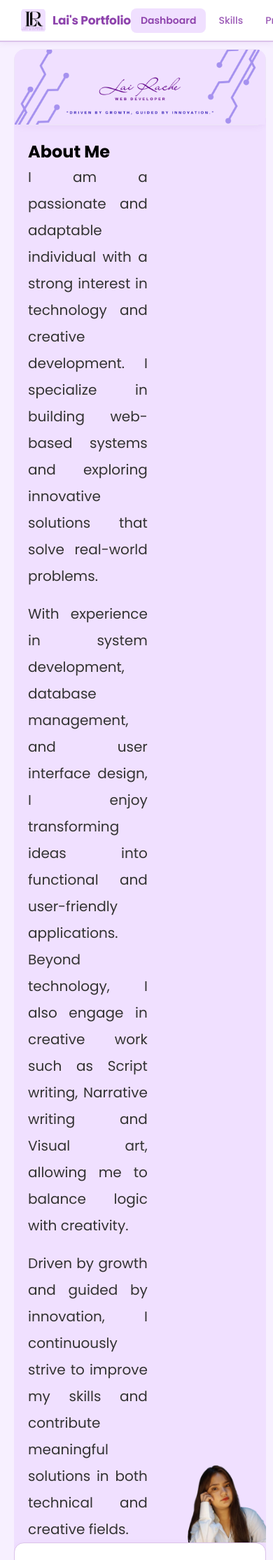
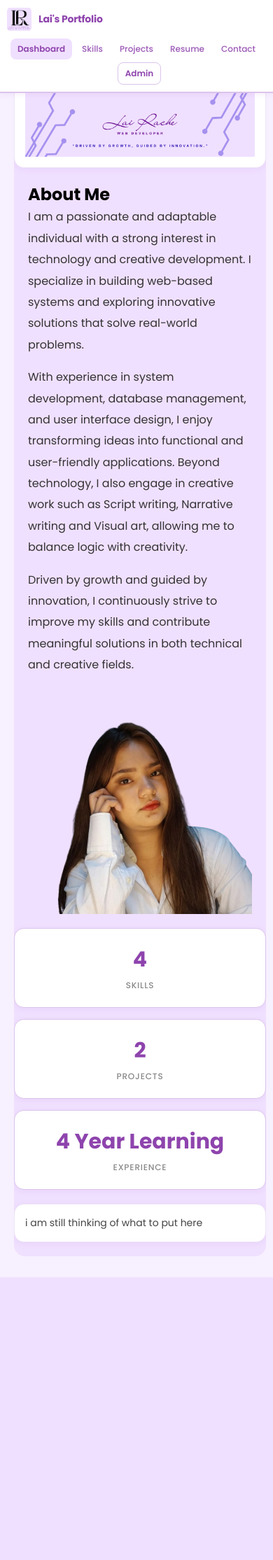
Before and after one commit to yanelledelrosario/portfolio-lai, a PHP site: page / in a window 390 px wide. Shown: the top 2229 px of the page at 70% size. After the commit the page ends 1825 px from the top, so only its background shows below. Run offline with PHP 8.4, Linux system fonts and the light colour scheme.

Commit message:
mobile: lai_portfolio

```diff
--- a/assets/style.css
+++ b/assets/style.css
@@ -83,8 +83,7 @@ body { background: #f7f0ff; min-height: 100vh; }
 
 /* ── MAIN CONTENT ────────────────────────── */
 .main-content {
-    margin-top: 60px;
-    padding: 10px;
+    padding: 20px 10px 10px;
     min-height: calc(100vh - 60px);
 }
 
@@ -1007,3 +1006,154 @@ tbody td {
     font-weight: 600;
     cursor: pointer;
 }
+
+/* ============================= */
+/* 📱 TABLET (768px and below) */
+/* ============================= */
+@media (max-width: 768px) {
+
+    .topbar {
+        padding: 0 15px;
+        height: auto;
+        flex-wrap: wrap;
+        gap: 10px;
+    }
+
+    .topbar-menu {
+        flex-wrap: wrap;
+        justify-content: center;
+        width: 100%;
+    }
+
+    .main-content {
+        margin-top: 100px;
+        padding: 10px 10px;
+    }
+
+    .section {
+        padding: 15px;
+    }
+
+    .section h2 {
+        font-size: 22px;
+    }
+
+    .section p {
+        font-size: 15px;
+    }
+
+    /* HERO SECTION */
+    .hero-body {
+        flex-direction: column;
+        padding: 20px;
+        gap: 20px;
+    }
+
+    .hero-photo {
+        width: 100%;
+    }
+
+    .hero-bio p {
+        font-size: 16px;
+        text-align: left;
+    }
+
+    /* CONTACT */
+    .contact-wrapper {
+        grid-template-columns: 1fr;
+        gap: 20px;
+    }
+
+    /* STATS */
+    .stats-row {
+        grid-template-columns: 1fr;
+    }
+}
+
+
+/* ============================= */
+/* 📱 MOBILE (480px and below) */
+/* ============================= */
+@media (max-width: 480px) {
+
+    .topbar {
+        padding: 10px;
+    }
+
+    .logo-text {
+        font-size: 14px;
+    }
+
+    .topbar-menu li {
+        font-size: 12px;
+        padding: 6px 10px;
+    }
+
+    .section h2 {
+        font-size: 18px;
+    }
+
+    .section p {
+        font-size: 14px;
+    }
+
+    /* TIMELINE (RESUME) */
+    .timeline-item {
+        flex-direction: column;
+        gap: 8px;
+    }
+
+    .timeline-role {
+        font-size: 14px;
+        flex-wrap: wrap;
+    }
+
+    .timeline-meta {
+        font-size: 11px;
+    }
+
+    .timeline-desc {
+        font-size: 12px;
+    }
+
+    /* SKILLS */
+    .skill-pill {
+        font-size: 11px;
+        padding: 5px 10px;
+    }
+
+    /* PROJECTS */
+    .project-card {
+        padding: 16px;
+    }
+
+    .project-title {
+        font-size: 15px;
+    }
+
+    .project-desc {
+        font-size: 13px;
+    }
+
+    /* TABLE (ADMIN PANEL FIX) */
+    table, thead, tbody, th, td, tr {
+        display: block;
+        width: 100%;
+    }
+
+    thead {
+        display: none;
+    }
+
+    tbody tr {
+        margin-bottom: 15px;
+        background: var(--white);
+        border-radius: 10px;
+        padding: 10px;
+    }
+
+    tbody td {
+        padding: 8px 10px;
+        font-size: 13px;
+    }
+}
```
